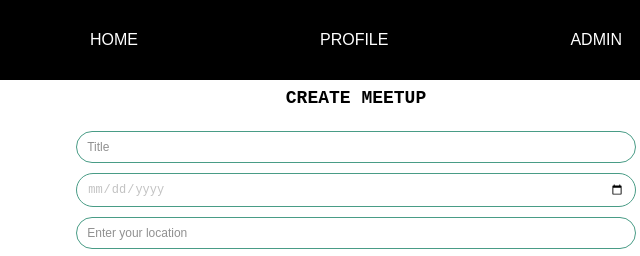
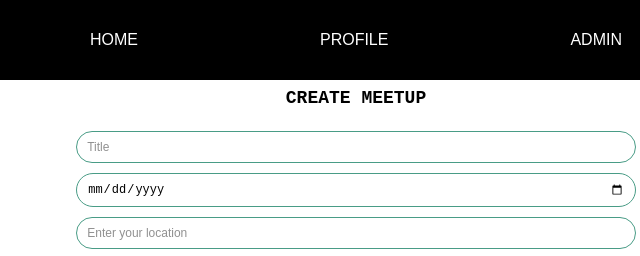
Before and after one commit to McHardex/questioner, a plain HTML site: page UI/admin.html in a window 1280 px wide. Shown: the top 256 px of the page, 284-924 px from the left. Drawn offline with Linux system fonts and the light colour scheme.

Commit message:
adjusted admin.css style

```diff
--- a/UI/assets/stylesheets/admin.css
+++ b/UI/assets/stylesheets/admin.css
@@ -87,7 +87,7 @@ input.form-input:hover {
 }
 
 input.form-input.empty {
-  color: #c2c2c2;
+  color: #000;
   font-size: 12px;
 }
 
```
